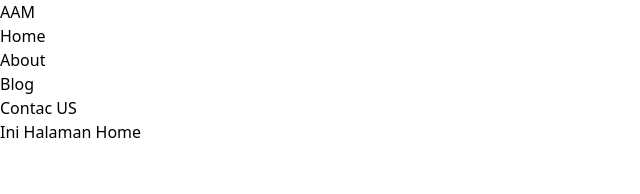
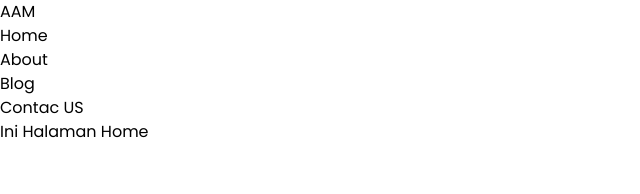
Before and after one commit to mugni1/project-react-vite, a React (Vite) app: page / in a window 1280 px wide. Shown: the top 194 px of the page, without its empty margins (0-640 px from the left). Built offline with nearby package versions, Linux system fonts and the light colour scheme.

Commit message:
add poppins font

```diff
--- a/src/index.css
+++ b/src/index.css
@@ -1,3 +1,12 @@
 @tailwind base;
 @tailwind components;
 @tailwind utilities;
+
+@font-face {
+  font-family: "Poppins";
+  src: url("/font/Poppins-Regular.ttf") format("truetype");
+}
+
+body {
+  font-family: "Poppins";
+}
```
